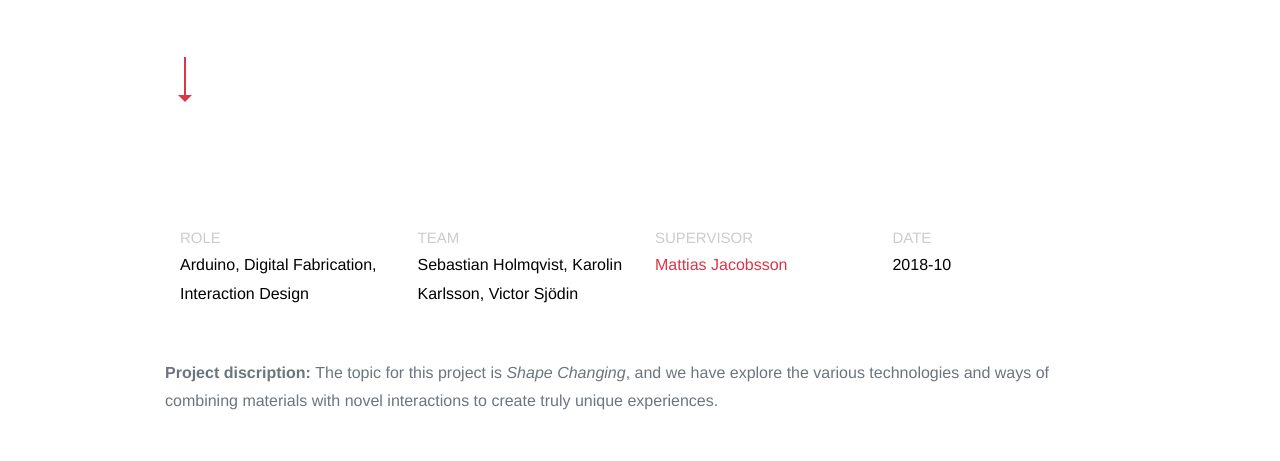
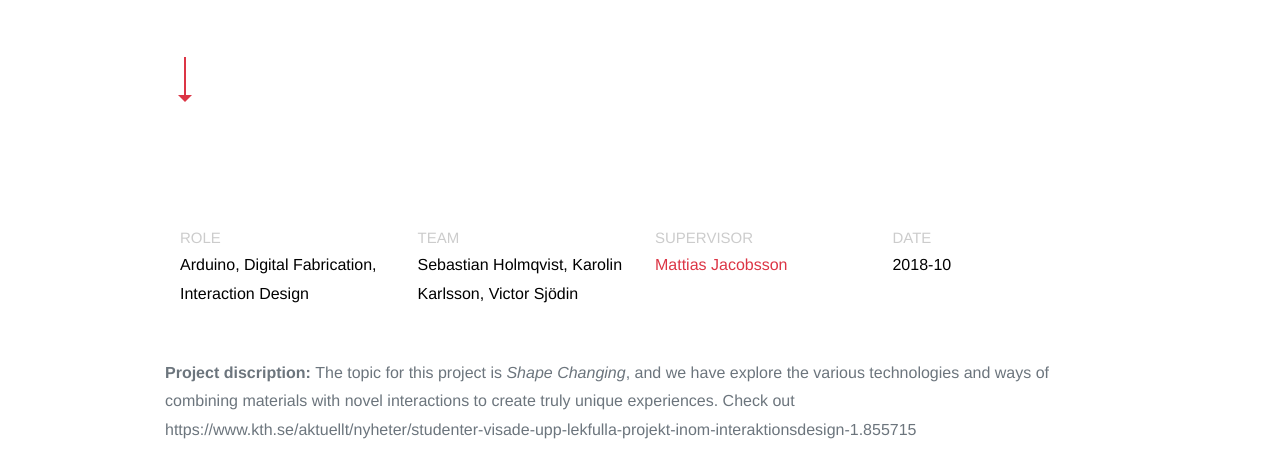
Before and after one commit to LinxiW/LinxiW.github.io, a plain HTML site: page portfolio-willow.html in a window 1280 px wide. Shown: the part 396-857 px from the top of the page. Drawn offline with Linux system fonts and the light colour scheme.

Commit message:
Update portfolio-willow.html

```diff
--- a/portfolio-willow.html
+++ b/portfolio-willow.html
@@ -90,8 +90,9 @@
 
             </div>
             <div class="row">
-              <p class="mb-5"><b>Project discription: </b>The topic for this project is <i>Shape Changing</i>, and we have explore the various technologies and ways of combining materials with novel interactions to create truly unique experiences.</p>
+              <p class="mb-5"><b>Project discription: </b>The topic for this project is <i>Shape Changing</i>, and we have explore the various technologies and ways of combining materials with novel interactions to create truly unique experiences. Check out  https://www.kth.se/aktuellt/nyheter/studenter-visade-upp-lekfulla-projekt-inom-interaktionsdesign-1.855715</p>
               </div>
+
 
             <p class="text-center mb-5"><iframe width="800" height="450" src="https://www.youtube.com/embed/DEexjXsVWZI" frameborder="0" allow="encrypted-media" allowfullscreen></iframe></p>
 
```
